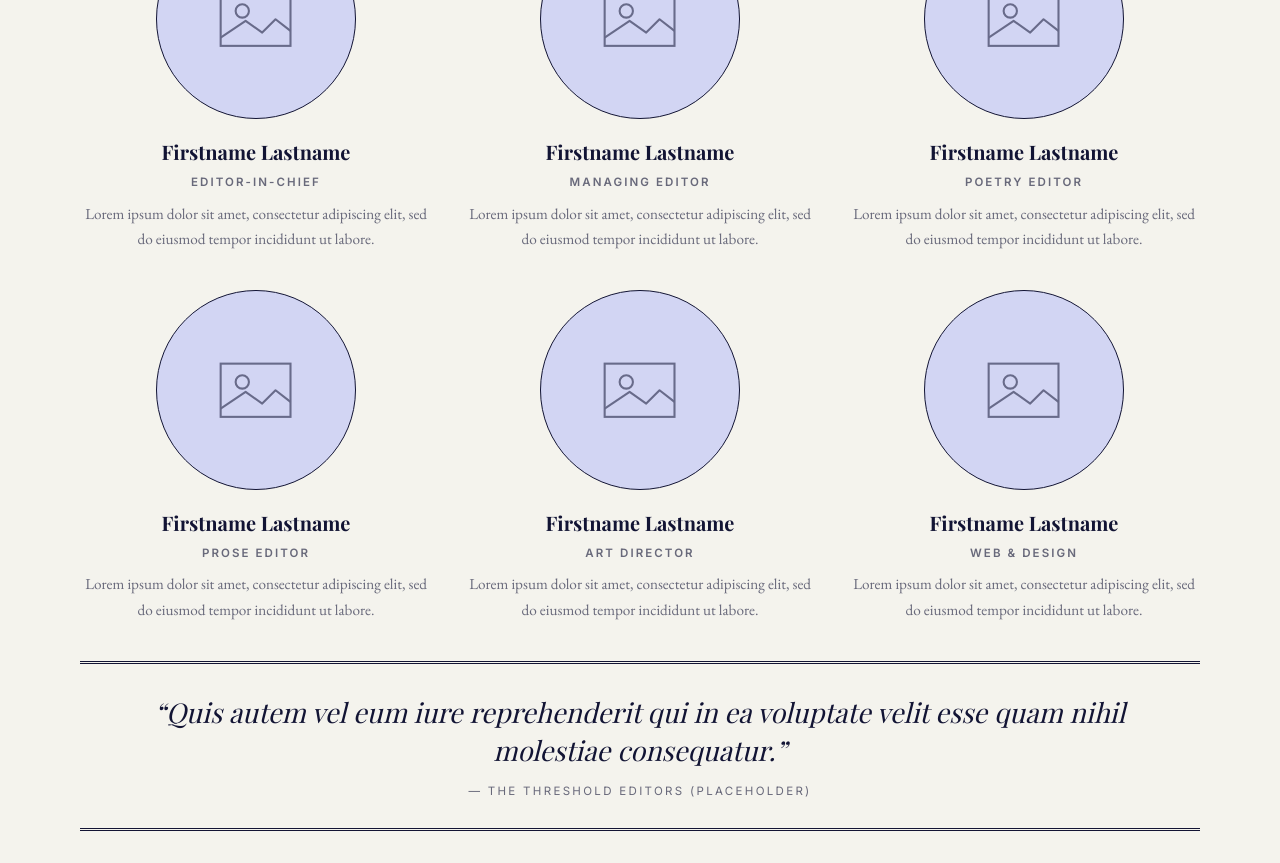
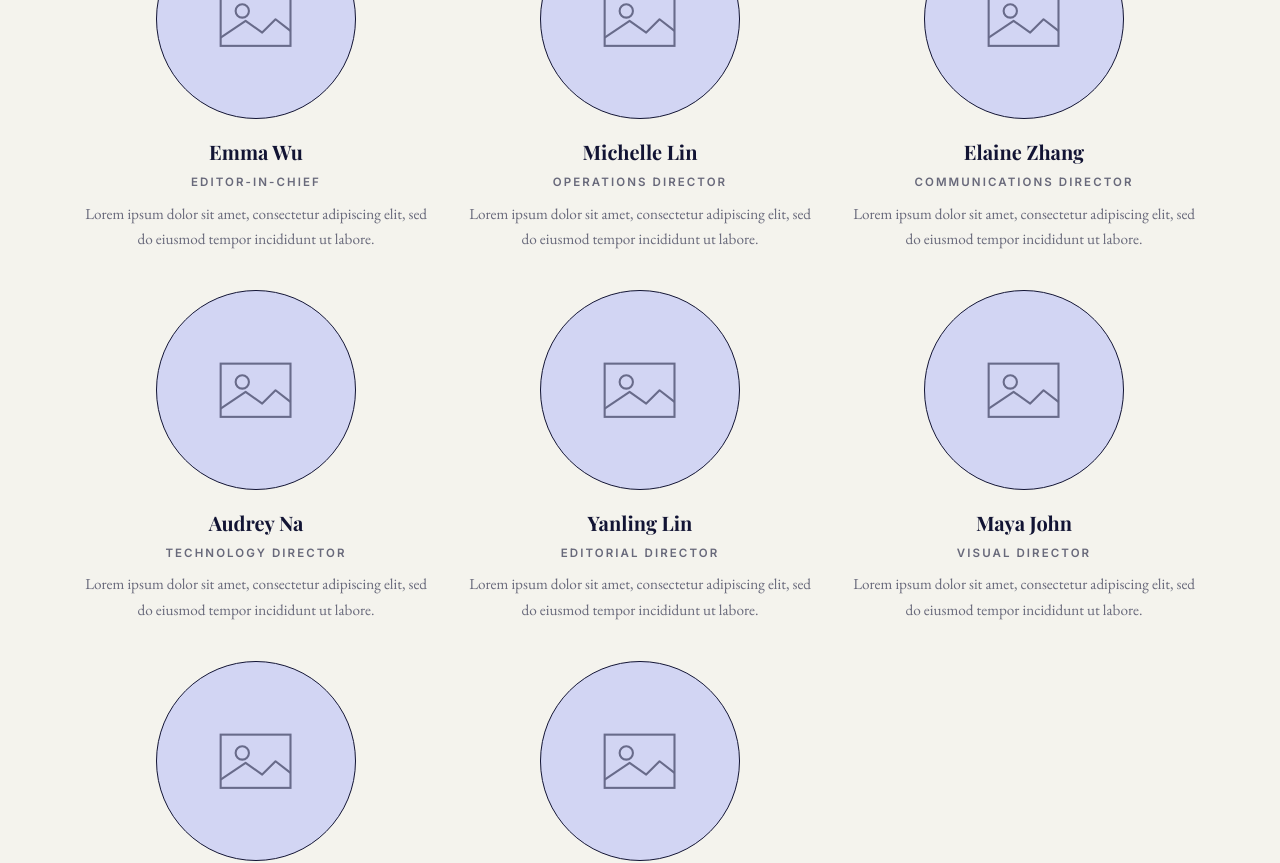
Before and after one commit to thresholdlitmag/threshold-website, a React (Vite) app: page /masthead in a window 1280 px wide. Shown: the part 720-1583 px from the top of the page. Built offline with nearby package versions, Linux system fonts and the light colour scheme; a web font is replaced by a local one.

Commit message:
Update team members in Masthead component

```diff
--- a/src/pages/Masthead.tsx
+++ b/src/pages/Masthead.tsx
@@ -1,12 +1,14 @@
 import PlaceholderImage from "../components/PlaceholderImage";
 
 const TEAM = [
-  { name: "Firstname Lastname", role: "Editor-in-Chief" },
-  { name: "Firstname Lastname", role: "Managing Editor" },
-  { name: "Firstname Lastname", role: "Poetry Editor" },
-  { name: "Firstname Lastname", role: "Prose Editor" },
-  { name: "Firstname Lastname", role: "Art Director" },
-  { name: "Firstname Lastname", role: "Web & Design" },
+  { name: "Emma Wu", role: "Editor-in-Chief" },
+  { name: "Michelle Lin", role: "Operations Director" },
+  { name: "Elaine Zhang", role: "Communications Director" },
+  { name: "Audrey Na", role: "Technology Director" },
+  { name: "Yanling Lin", role: "Editorial Director" },
+  { name: "Maya John", role: "Visual Director" },
+  { name: "Anna Ching", role: "Shadwell Director" },
+  { name: "Reeanah Rahman", role: "Spotlight Director" },
 ];
 
 const LOREM_BIO =
```
